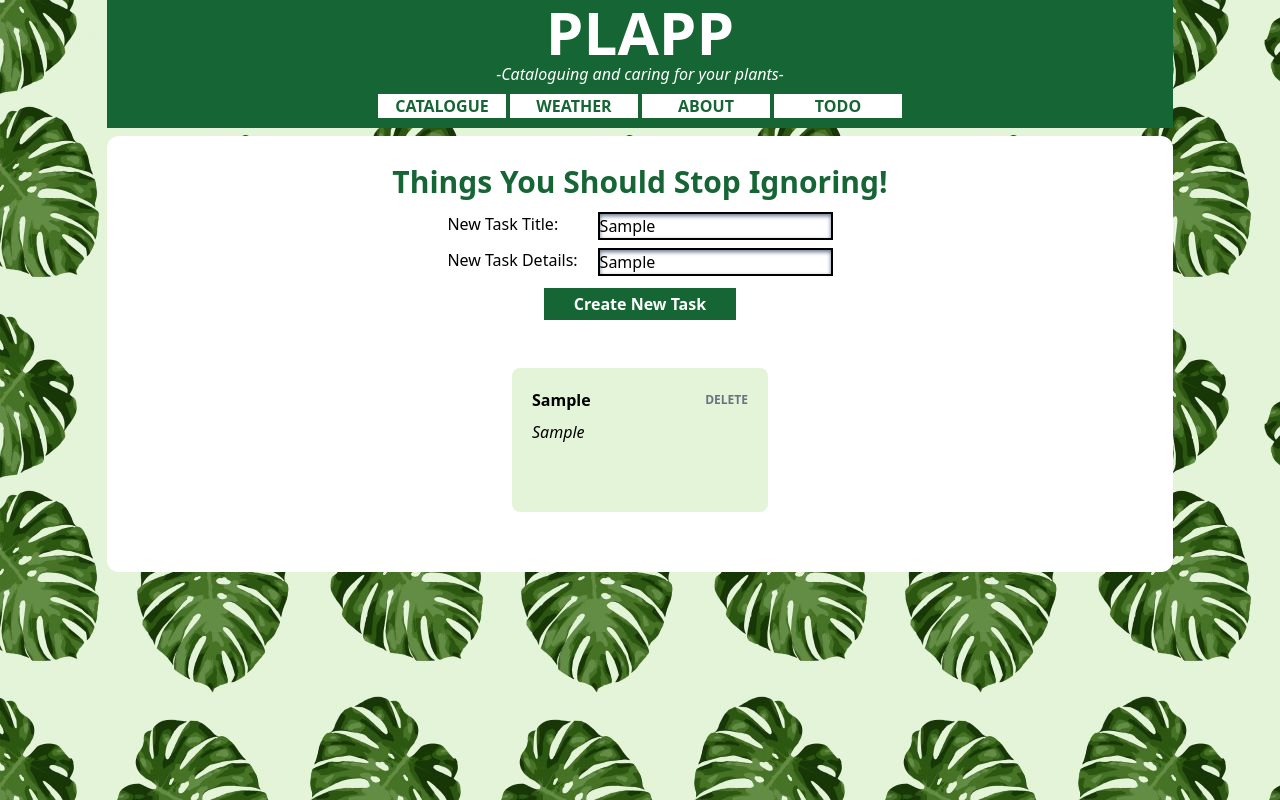
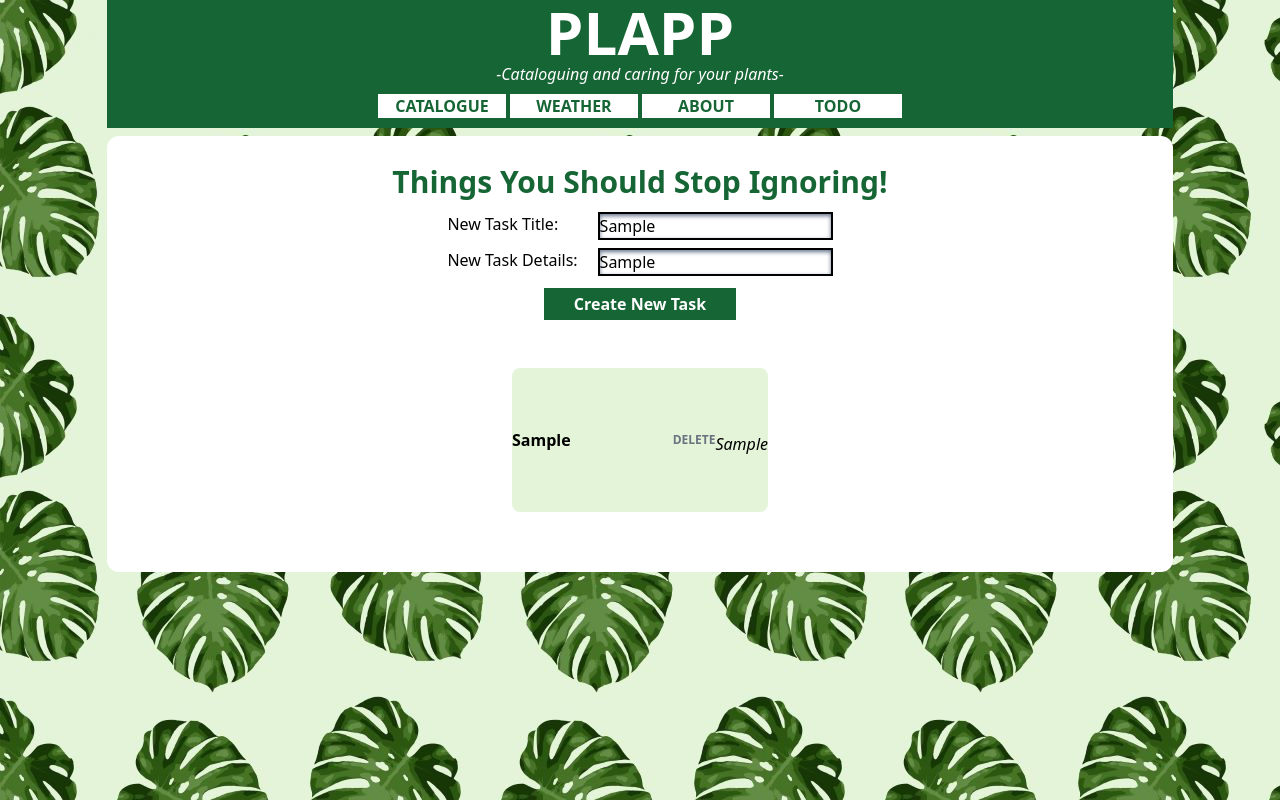
Before and after one commit to SWSmalley/Plapp, a React (Vite) app: page /ToDo in a window 1280 px wide. Both pictures are taken after typing "Sample", "Sample" into the empty fields and a click on the button "Create New Task". Built offline with nearby package versions, Linux system fonts and the light colour scheme.

Commit message:
checking adis code again

```diff
--- a/src/Pages/GalleryPage.jsx
+++ b/src/Pages/GalleryPage.jsx
@@ -28,7 +28,7 @@ useEffect( () => {
     setCards(galleryData.filter((dataItem)=>{return(dataItem.Title.toLowerCase().includes(defferedFilterText.toLowerCase())||dataItem.Breed.toLowerCase().includes(defferedFilterText.toLowerCase())) }))
   }
 
-},[filterText])
+},[defferedFilterText])
 
 
 
--- a/src/Pages/SiteToDoPage.jsx
+++ b/src/Pages/SiteToDoPage.jsx
@@ -7,6 +7,7 @@ import SubmitButton from '../components/SubmitButton'
 import Title from '../components/Title'
 import SubTitle from '../components/SubTitle'
 import DeleteButton from '../components/DeleteButton'
+import Card from '../components/Card'
 
 export default function SiteToDoPage() {
 
@@ -36,23 +37,6 @@ export default function SiteToDoPage() {
 
   }
 
-  const taskcards = taskList.map((data,index) => {
-    return(
-    <div key = {index} id = {data.taskTitle} onClick={taskDone} className="flex flex-col w-64 h-36 bg-plantcolor rounded-lg items-start p-5">
-      <div className='flex flex-row justify-between items-center w-full text-center'>
-
-        <Title content={data.taskTitle} />
-        <DeleteButton deleteCall = {taskDone}/>
-
-      </div>
-      <div className='pt-2'>
-        <SubTitle content={data.taskDetails} />
-      </div>
-
-    </div>)
-
-  })
-
     //// we generate task cards -
   return (
     <PageRunner>
@@ -66,7 +50,20 @@ export default function SiteToDoPage() {
       </SmallFormContainer>
 
       <CardContainer>
-      {taskcards}
+        {taskList.map((task,index) =>{
+          return(
+            <Card key = {index} id = {task.taskTitle} onClick={taskDone}>
+              <div className='flex flex-row justify-between items-center w-full text-center'>
+                <Title content={task.taskTitle} />
+                <DeleteButton />
+              </div>
+              <div className='pt-2'>
+                <SubTitle content={task.taskDetails} />
+               </div>
+            </Card>
+
+          )
+        } )}
       </CardContainer>
 
     </PageRunner>
--- a/src/components/Card.jsx
+++ b/src/components/Card.jsx
@@ -1,7 +1,5 @@
 import React from 'react'
-import DisplayPic from './DisplayPic.jsx'
-import Title from './Title.jsx'
-import FlowerNameAndDescription from './FlowerNameAndDescription.jsx'
+
 
 
 export default function Card({children}) {
```
